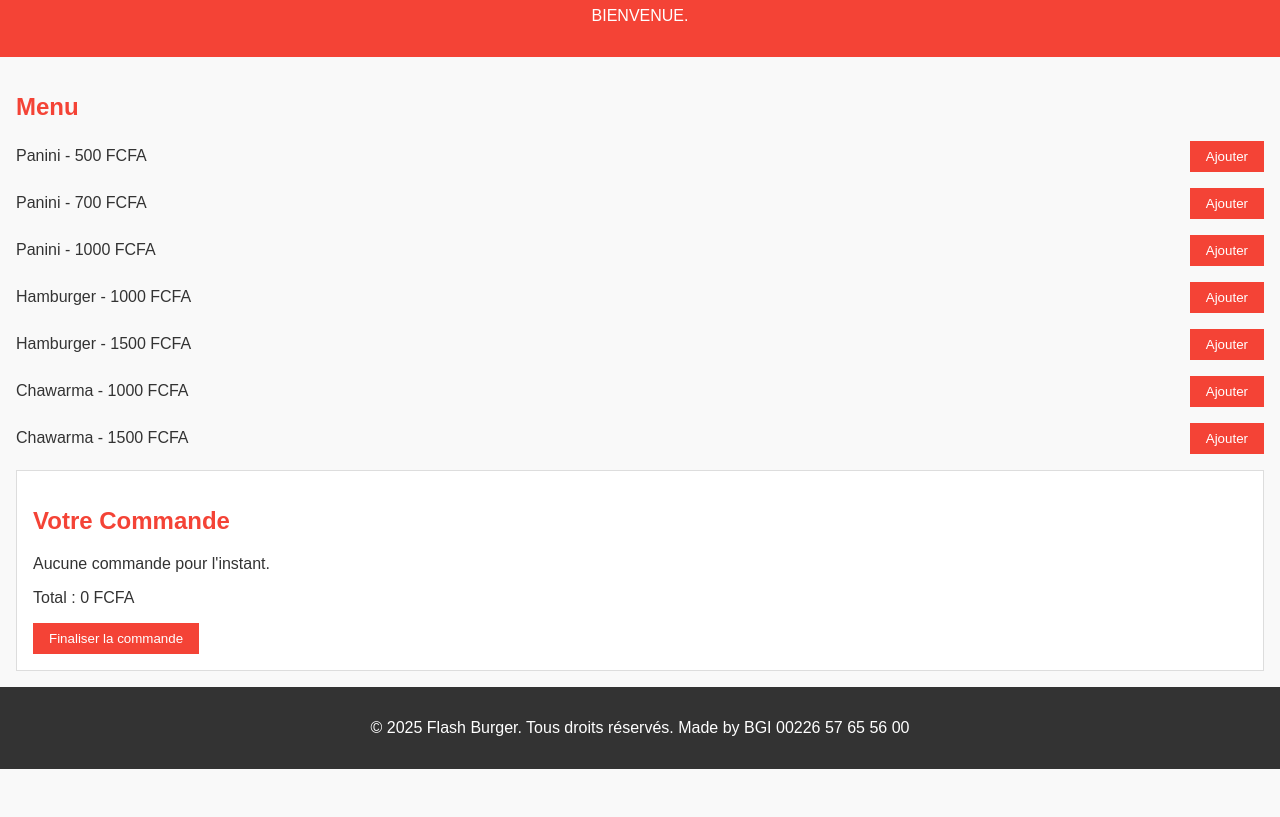
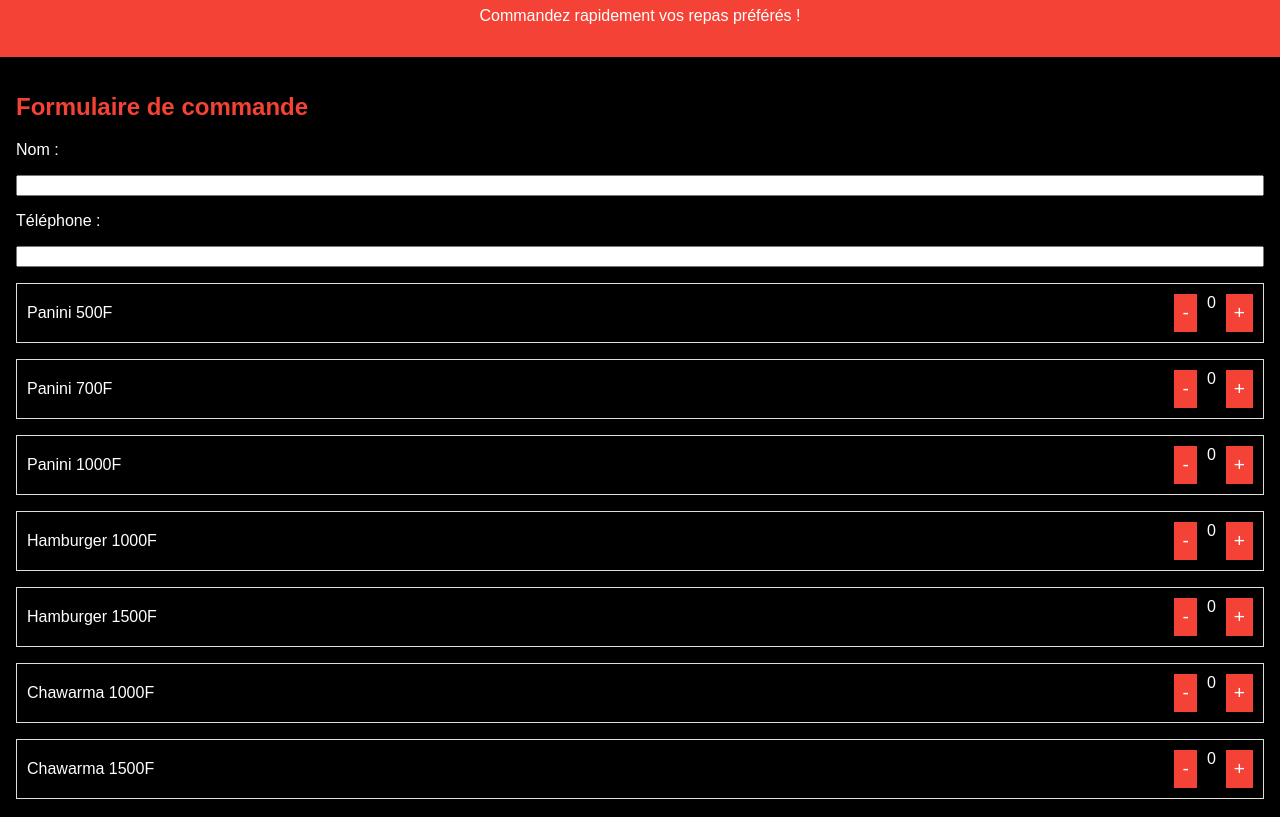
Before and after one commit to Amidou-design/FLASH-BURGER, a plain HTML site: page index.html in a window 1280 px wide. Shown: the part 89-906 px from the top of the page. Before the commit the page ends 858 px from the top, so only its background shows below. Drawn offline with Linux system fonts and the light colour scheme.

Commit message:
Add files via upload

```diff
--- a/index.html
+++ b/index.html
@@ -9,8 +9,8 @@
             font-family: Arial, sans-serif;
             margin: 0;
             padding: 0;
-            background-color: #f9f9f9;
-            color: #333;
+            background-color: black;
+            color: white;
         }
         header {
             background-color: #f44336;
@@ -24,151 +24,239 @@
         h2 {
             color: #f44336;
         }
-        ul {
-            list-style: none;
-            padding: 0;
+        form {
+            display: flex;
+            flex-direction: column;
+            gap: 1rem;
         }
-        li {
-            margin: 1rem 0;
+        .menu-item {
             display: flex;
             justify-content: space-between;
             align-items: center;
+            padding: 10px;
+            border: 1px solid #ddd;
+            background-color: black;
+        }
+        .quantity-buttons {
+            display: flex;
+            gap: 10px;
+        }
+        .quantity-buttons button {
+            padding: 0.5rem;
+            font-size: 1.2rem;
+            cursor: pointer;
         }
         button {
             background-color: #f44336;
             color: white;
             border: none;
-            padding: 0.5rem 1rem;
             cursor: pointer;
+            padding: 1rem;
+            font-size: 1rem;
         }
         button:hover {
             background-color: #d32f2f;
         }
         #order-summary {
-            margin-top: 1rem;
-            padding: 1rem;
-            background-color: #fff;
+            padding: 10px;
             border: 1px solid #ddd;
+            background-color: black;
+            margin-top: 20px;
         }
-        footer {
-            text-align: center;
-            padding: 1rem;
-            background-color: #333;
-            color: white;
-        }
-    </style>
+<script type="module">
+  // Import the functions you need from the SDKs you need
+  import { initializeApp } from "https://www.gstatic.com/firebasejs/11.1.0/firebase-app.js";
+  import { getAnalytics } from "https://www.gstatic.com/firebasejs/11.1.0/firebase-analytics.js";
+  // TODO: Add SDKs for Firebase products that you want to use
+  // https://firebase.google.com/docs/web/setup#available-libraries
+
+  // Your web app's Firebase configuration
+  // For Firebase JS SDK v7.20.0 and later, measurementId is optional
+  const firebaseConfig = {
+    apiKey: "AIzaSyAxyjtA0xuEoYqnddA63jPH7ryMGuUVe2s",
+    authDomain: "flash-burger-app-fd2a0.firebaseapp.com",
+    databaseURL: "https://flash-burger-app-fd2a0-default-rtdb.firebaseio.com",
+    projectId: "flash-burger-app-fd2a0",
+    storageBucket: "flash-burger-app-fd2a0.firebasestorage.app",
+    messagingSenderId: "308641373614",
+    appId: "1:308641373614:web:2c8aa5498e0bcb546f7c3f",
+    measurementId: "G-3P7HZ0E72J"
+  };
+
+  // Initialize Firebase
+  const app = initializeApp(firebaseConfig);
+  const analytics = getAnalytics(app);
+</script>
+</style>
 </head>
 <body>
     <header>
-        <h1>Flash BURGER</h1>
-        <p>BIENVENUE.</p>
+        <h1>Flash Burger</h1>
+        <p>Commandez rapidement vos repas préférés !</p>
     </header>
 
     <main>
-        <section>
-            <h2>Menu</h2>
-            <ul>
-                <li>
-                    <span>Panini - 500 FCFA</span>
-                    <button onclick="addToOrder('Panini 500', 500)">Ajouter</button>
-                </li>
-                <li>
-                    <span>Panini - 700 FCFA</span>
-                    <button onclick="addToOrder('Panini 700', 700)">Ajouter</button>
-                </li>
-                <li>
-                    <span>Panini - 1000 FCFA</span>
-                    <button onclick="addToOrder('Panini 1000', 1000)">Ajouter</button>
-                </li>
-                <li>
-                    <span>Hamburger - 1000 FCFA</span>
-                    <button onclick="addToOrder('Hamburger 1000', 1000)">Ajouter</button>
-                </li>
-                <li>
-                    <span>Hamburger - 1500 FCFA</span>
-                    <button onclick="addToOrder('Hamburger 1500', 1500)">Ajouter</button>
-                </li>
-                <li>
-                    <span>Chawarma - 1000 FCFA</span>
-                    <button onclick="addToOrder('Chawarma 1000', 1000)">Ajouter</button>
-                </li>
-                <li>
-                    <span>Chawarma - 1500 FCFA</span>
-                    <button onclick="addToOrder('Chawarma 1500', 1500)">Ajouter</button>
-                </li>
-            </ul>
-        </section>
+        <h2>Formulaire de commande</h2>
+        <form id="order-form">
+            <label for="name">Nom :</label>
+            <input type="text" id="name" name="name" required>
 
-        <section id="order-summary">
-            <h2>Votre Commande</h2>
-            <div id="order-list">Aucune commande pour l'instant.</div>
-            <p>Total : <span id="total">0</span> FCFA</p>
-            <button onclick="finalizeOrder()">Finaliser la commande</button>
-        </section>
+            <label for="phone">Téléphone :</label>
+            <input type="tel" id="phone" name="phone" required>
+
+            <!-- Menu Items -->
+            <div class="menu-item" id="panini-500">
+                <span>Panini 500F</span>
+                <div class="quantity-buttons">
+                    <button type="button" onclick="changeQuantity('panini-500', -1)">-</button>
+                    <span id="panini-500-quantity">0</span>
+                    <button type="button" onclick="changeQuantity('panini-500', 1)">+</button>
+                </div>
+            </div>
+            <div class="menu-item" id="panini-700">
+                <span>Panini 700F</span>
+                <div class="quantity-buttons">
+                    <button type="button" onclick="changeQuantity('panini-700', -1)">-</button>
+                    <span id="panini-700-quantity">0</span>
+                    <button type="button" onclick="changeQuantity('panini-700', 1)">+</button>
+                </div>
+            </div>
+            <div class="menu-item" id="panini-1000">
+                <span>Panini 1000F</span>
+                <div class="quantity-buttons">
+                    <button type="button" onclick="changeQuantity('panini-1000', -1)">-</button>
+                    <span id="panini-1000-quantity">0</span>
+                    <button type="button" onclick="changeQuantity('panini-1000', 1)">+</button>
+                </div>
+            </div>
+            <div class="menu-item" id="hamburger-1000">
+                <span>Hamburger 1000F</span>
+                <div class="quantity-buttons">
+                    <button type="button" onclick="changeQuantity('hamburger-1000', -1)">-</button>
+                    <span id="hamburger-1000-quantity">0</span>
+                    <button type="button" onclick="changeQuantity('hamburger-1000', 1)">+</button>
+                </div>
+            </div>
+            <div class="menu-item" id="hamburger-1500">
+                <span>Hamburger 1500F</span>
+                <div class="quantity-buttons">
+                    <button type="button" onclick="changeQuantity('hamburger-1500', -1)">-</button>
+                    <span id="hamburger-1500-quantity">0</span>
+                    <button type="button" onclick="changeQuantity('hamburger-1500', 1)">+</button>
+                </div>
+            </div>
+            <div class="menu-item" id="chawarma-1000">
+                <span>Chawarma 1000F</span>
+                <div class="quantity-buttons">
+                    <button type="button" onclick="changeQuantity('chawarma-1000', -1)">-</button>
+                    <span id="chawarma-1000-quantity">0</span>
+                    <button type="button" onclick="changeQuantity('chawarma-1000', 1)">+</button>
+                </div>
+            </div>
+            <div class="menu-item" id="chawarma-1500">
+                <span>Chawarma 1500F</span>
+                <div class="quantity-buttons">
+                    <button type="button" onclick="changeQuantity('chawarma-1500', -1)">-</button>
+                    <span id="chawarma-1500-quantity">0</span>
+                    <button type="button" onclick="changeQuantity('chawarma-1500', 1)">+</button>
+                </div>
+            </div>
+
+            <!-- Order Summary -->
+            <div id="order-summary">
+                <h3>Résumé de la commande :</h3>
+                <ul id="order-summary-list"></ul>
+            </div>
+
+            <button type="submit">Confirmer la commande</button>
+        </form>
     </main>
 
     <footer>
-        <p>&copy; 2025 Flash Burger. Tous droits réservés. Made by BGI 00226 57 65 56 00</p>
+        <p>&copy; 2025 Flash Burger. Tous droits réservés.Powered by BGi 00226 57 65 56 00</p>
     </footer>
 
+    <!-- Firebase Configuration -->
+    <script src="https://www.gstatic.com/firebasejs/9.19.1/firebase-app.js"></script>
+    <script src="https://www.gstatic.com/firebasejs/9.19.1/firebase-database.js"></script>
     <script>
-        let order = [];
-        let total = 0;
+        // Configuration Firebase (remplacez par vos clés)
+        const firebaseConfig = {
+            apiKey: "AIzaSyAxyjtA0xuEoYqnddA63jPH7ryMGuUVe2s",
+    authDomain: "flash-burger-app-fd2a0.firebaseapp.com",
+    databaseURL: "https://flash-burger-app-fd2a0-default-rtdb.firebaseio.com",
+    projectId: "flash-burger-app-fd2a0",
+    storageBucket: "flash-burger-app-fd2a0.firebasestorage.app",
+    messagingSenderId: "308641373614",
+    appId: "1:308641373614:web:2c8aa5498e0bcb546f7c3f",
+        };
 
-        function addToOrder(item, price) {
-            const existingItem = order.find(o => o.name === item);
+        // Initialiser Firebase
+        const app = firebase.initializeApp(firebaseConfig);
+        const database = firebase.database();
 
-            if (existingItem) {
-                existingItem.quantity++;
-            } else {
-                order.push({ name: item, price: price, quantity: 1 });
+        let orderDetails = {
+            name: '',
+            phone: '',
+            items: []
+        };
+
+        function changeQuantity(item, delta) {
+            const quantityElement = document.getElementById(item + '-quantity');
+            let quantity = parseInt(quantityElement.innerText);
+            quantity += delta;
+
+            if (quantity < 0) {
+                quantity = 0;
             }
 
-            total += price;
-            updateOrder();
+            quantityElement.innerText = quantity;
+            updateOrderSummary(item, quantity);
         }
 
-        function updateOrder() {
-            const orderList = document.getElementById("order-list");
-            const totalDisplay = document.getElementById("total");
+        function updateOrderSummary(item, quantity) {
+            const orderSummaryList = document.getElementById("order-summary-list");
+            const itemText = document.getElementById(item).querySelector('span').innerText;
+            let itemSummary = document.getElementById(item + '-summary');
 
-            if (order.length === 0) {
-                orderList.innerHTML = "Aucune commande pour l'instant.";
-            } else {
-                orderList.innerHTML = order
-                    .map(item => `<div>${item.name} x${item.quantity}</div>`)
-                    .join("");
+            if (!itemSummary) {
+                itemSummary = document.createElement('li');
+                itemSummary.id = item + '-summary';
+                orderSummaryList.appendChild(itemSummary);
             }
 
-            totalDisplay.textContent = total;
+            if (quantity > 0) {
+                itemSummary.innerText = `${itemText} : ${quantity} x ${itemText.split(' ')[0]}`;
+            } else {
+                orderSummaryList.removeChild(itemSummary);
+            }
+
+            orderDetails.items = [];
+            document.querySelectorAll('#order-summary-list li').forEach(li => {
+                orderDetails.items.push(li.innerText);
+            });
         }
 
-        function finalizeOrder() {
-            if (order.length === 0) {
-                alert("Votre commande est vide !");
-            } else {
-                const summary = order.map(item => `${item.name} x${item.quantity}`).join(", ");
-                alert(`Commande confirmée : ${summary}\nTotal : ${total} FCFA`);
-                order = [];
-                total = 0;
-                updateOrder();
-            }
-        }
+        // Gestion du formulaire
+        const form = document.getElementById("order-form");
+        form.addEventListener("submit", function(e) {
+            e.preventDefault();
+            orderDetails.name = document.getElementById("name").value;
+            orderDetails.phone = document.getElementById("phone").value;
+
+            // Sauvegarder la commande dans Firebase
+            const orderRef = database.ref("orders");
+            orderRef.push({
+                name: orderDetails.name,
+                phone: orderDetails.phone,
+                items: orderDetails.items,
+                timestamp: new Date().toISOString()
+            });
+
+            alert("Commande envoyée avec succès !");
+            form.reset();
+            document.getElementById("order-summary-list").innerHTML = '';
+        });
     </script>
 </body>
 </html>
-<script src="https://www.gstatic.com/firebasejs/9.19.1/firebase-app.js"></script>
-<script src="https://www.gstatic.com/firebasejs/9.19.1/firebase-database.js"></script>
-<script>
-    const firebaseConfig = {
-        apiKey: "VOTRE_API_KEY",
-        authDomain: "VOTRE_AUTH_DOMAIN",
-        databaseURL: "VOTRE_DATABASE_URL",
-        projectId: "VOTRE_PROJECT_ID",
-        storageBucket: "VOTRE_STORAGE_BUCKET",
-        messagingSenderId: "VOTRE_SENDER_ID",
-        appId: "VOTRE_APP_ID"
-    };
-    const app = firebase.initializeApp(firebaseConfig);
-    const db = firebase.database();
-</script>
```
